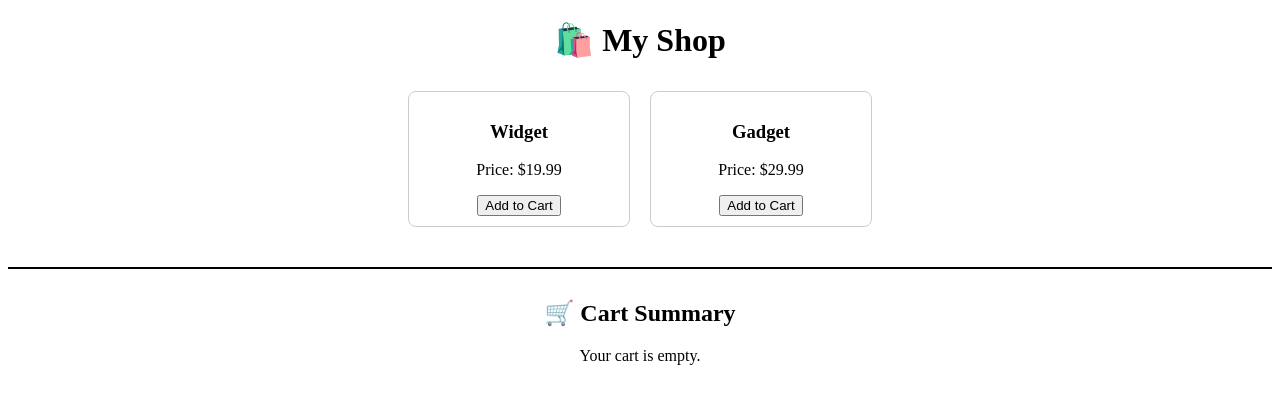
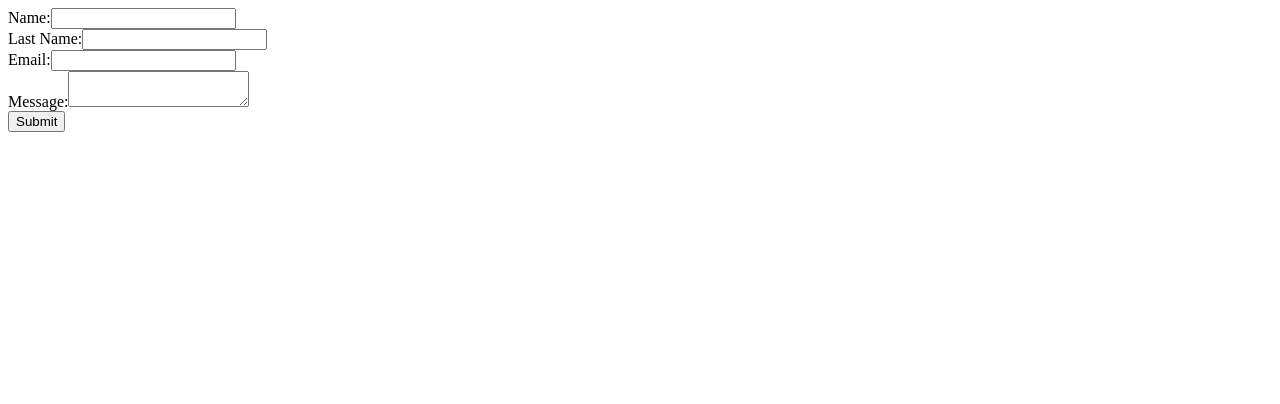
Before and after one commit to AbdifatahDeeq/React-course, a React (Vite) app: page / in a window 1280 px wide. Shown: the top 404 px of the page. Built offline with nearby package versions, Linux system fonts and the light colour scheme.

Commit message:
Exercise #17

```diff
--- a/src/App.jsx
+++ b/src/App.jsx
@@ -1,32 +1,10 @@
-import React, { useState } from "react";
-import CartContext from "./CartContext";
-import SummaryCart from "./SummeryCart";
-import ProductCart from "./ProductCart";
+import PersonalInfo from "./PersonalInfo";
 
 function App() {
-  const [cartItems, setCartItems] = useState([]);
-
-  const addToCart = (item) => {
-    setCartItems([...cartItems, item]);
-  };
-
-  const removeFromCart = (itemId) => {
-    setCartItems(cartItems.filter((item) => item.id !== itemId));
-  };
-
-  const value = { cartItems, addToCart, removeFromCart };
-
   return (
-    <CartContext.Provider value={value}>
-      <div style={{ textAlign: "center", marginTop: "20px" }}>
-        <h1>🛍️ My Shop</h1>
-        <div style={{ display: "flex", justifyContent: "center" }}>
-          <ProductCart itemId={1} itemName="Widget" price={19.99} />
-          <ProductCart itemId={2} itemName="Gadget" price={29.99} />
-        </div>
-        <SummaryCart />
-      </div>
-    </CartContext.Provider>
+    <div className="min-h-screen bg-gray-50 flex items-center justify-center">
+      <PersonalInfo/>
+    </div>
   );
 }
 
--- /dev/null
+++ b/src/PersonalInfo.jsx
@@ -0,0 +1,73 @@
+import useForm from "./useForm";
+
+const PersonalInfo = () => {
+  const { values, handleChange } = useForm({
+    name: "",
+    lastname: "",
+    email: "",
+    message: "",
+
+  });
+
+  const handleSubmit = (e) => {
+    e.preventDefault();
+    alert("Your data has been submitted");
+    console.log("Form data:", values);
+  };
+
+  return (
+    <form onSubmit={handleSubmit} className="p-4 space-y-3">
+      <div>
+        <label htmlFor="name">Name:</label>
+        <input
+          id="name"
+          name="name"
+          type="text"
+          value={values.name}
+          onChange={handleChange}
+          className="border rounded p-1 ml-2"
+        />
+      </div>
+      <div>
+        <label htmlFor="name">Last Name:</label>
+        <input
+          id="name"
+          name="name"
+          type="text"
+          value={values.lastname}
+          onChange={handleChange}
+          className="border rounded p-1 ml-2"
+        />
+      </div>
+
+      <div>
+        <label htmlFor="email">Email:</label>
+        <input
+          id="email"
+          name="email"
+          type="email"
+          value={values.email}
+          onChange={handleChange}
+          className="border rounded p-1 ml-2"
+        />
+      </div>
+
+      <div>
+        <label htmlFor="message">Message:</label>
+        <textarea
+          id="message"
+          name="message"
+          value={values.message}
+          onChange={handleChange}
+          className="border rounded p-1 ml-2"
+        />
+      </div>
+
+      <button type="submit" className="bg-blue-500 text-white p-2 rounded" onClick={handleSubmit} >
+        Submit
+      </button>
+    </form>
+  );
+};
+
+export default PersonalInfo;
--- /dev/null
+++ b/src/useForm.jsx
@@ -0,0 +1,17 @@
+import { useState } from "react";
+
+
+const useForm = (initialValue) => {
+
+  const [values, setValue] = useState(initialValue)
+
+  const handleChange = (e) => {
+    const { name, value } = e.target ;
+    setValue((prev) => ({ ...prev, [name]: value }))
+  }
+
+
+  return { values, handleChange}
+
+}
+export default useForm;
```
